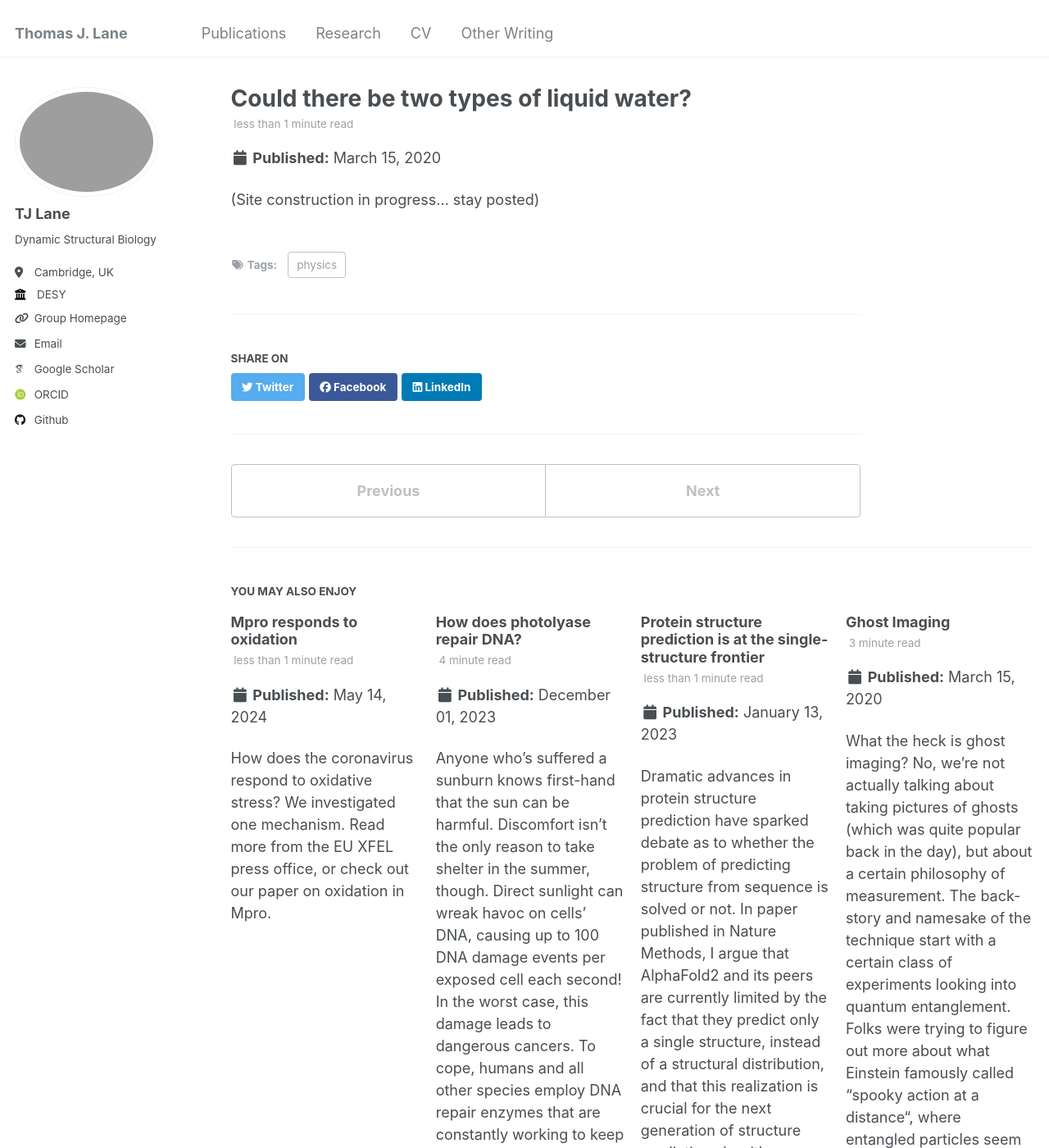
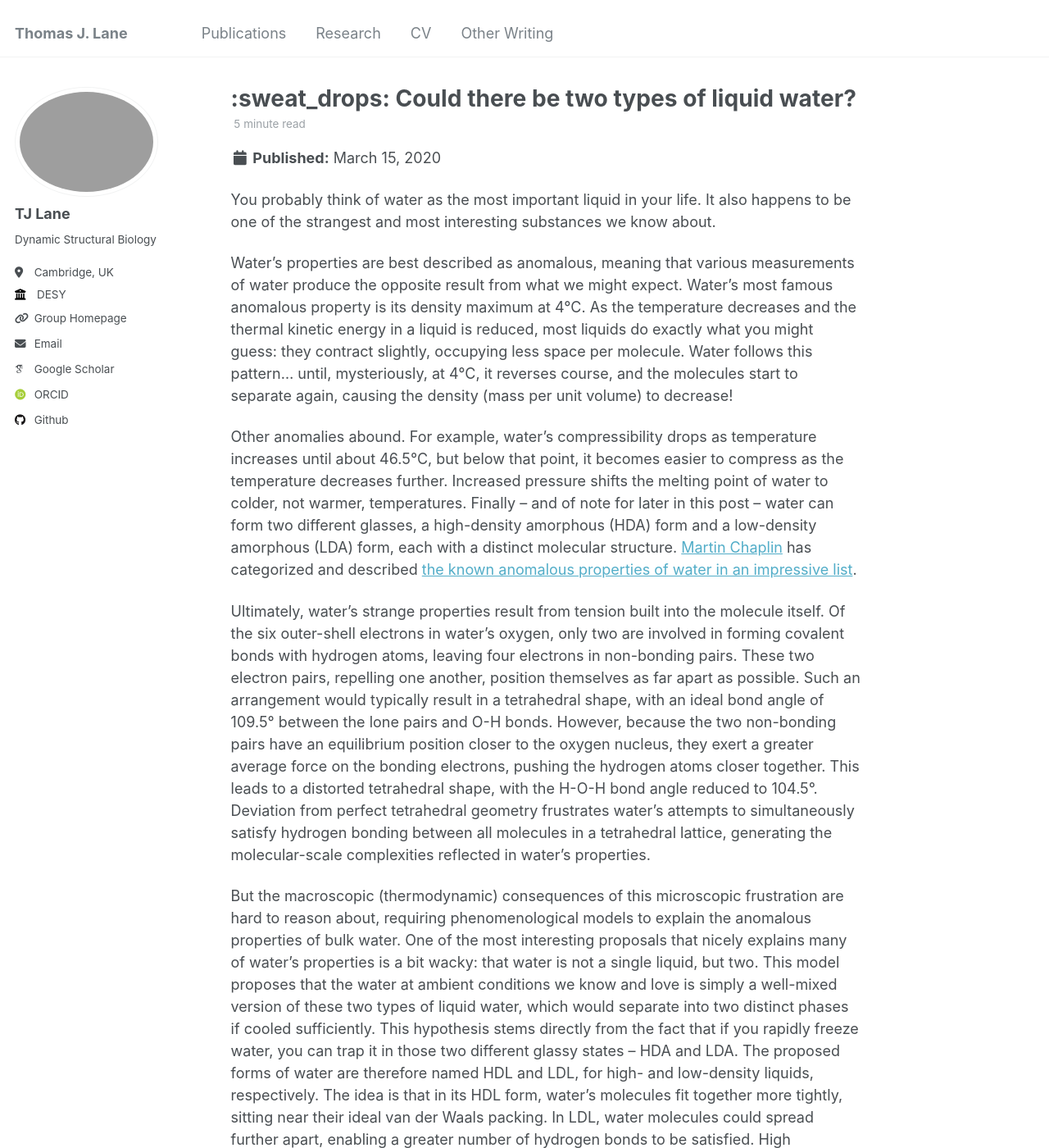
Before and after one commit to tjlane/tjlane.github.io, a Jekyll site: the page built from _posts/2020-05-01-two-kinds-of-water.md, in a window 1280 px wide and 1400 px high. Shown: the whole window at 82% size. Built offline with Jekyll 4.4.1, drawn with Linux system fonts in a browser that asks for light colours; some web fonts are replaced; some of the changed text lies outside the part shown.

Commit message:
water post

```diff
--- a/_posts/2020-05-01-two-kinds-of-water.md
+++ b/_posts/2020-05-01-two-kinds-of-water.md
@@ -1,9 +1,29 @@
 ---
-title: 'Could there be two types of liquid water?'
+title: ':sweat_drops: Could there be two types of liquid water?'
 date: 2020-03-15
 permalink: /posts/2020/water/
 tags:
   - physics
 ---
 
-(Site construction in progress... stay posted)
+You probably think of water as the most important liquid in your life. It also happens to be one of the strangest and most interesting substances we know about.
+
+Water’s properties are best described as anomalous, meaning that various measurements of water produce the opposite result from what we might expect. Water’s most famous anomalous property is its density maximum at 4°C. As the temperature decreases and the thermal kinetic energy in a liquid is reduced, most liquids do exactly what you might guess: they contract slightly, occupying less space per molecule. Water follows this pattern... until, mysteriously, at 4°C, it reverses course, and the molecules start to separate again, causing the density (mass per unit volume) to decrease!
+
+Other anomalies abound. For example, water’s compressibility drops as temperature increases until about 46.5°C, but below that point, it becomes easier to compress as the temperature decreases further. Increased pressure shifts the melting point of water to colder, not warmer, temperatures. Finally – and of note for later in this post – water can form two different glasses, a high-density amorphous (HDA) form and a low-density amorphous (LDA) form, each with a distinct molecular structure. [Martin Chaplin](https://water.lsbu.ac.uk/water/martin_chaplin.html) has categorized and described [the known anomalous properties of water in an impressive list]( https://water.lsbu.ac.uk/water/water_anomalies.html).
+
+Ultimately, water’s strange properties result from tension built into the molecule itself. Of the six outer-shell electrons in water’s oxygen, only two are involved in forming covalent bonds with hydrogen atoms, leaving four electrons in non-bonding pairs. These two electron pairs, repelling one another, position themselves as far apart as possible. Such an arrangement would typically result in a tetrahedral shape, with an ideal bond angle of 109.5° between the lone pairs and O-H bonds. However, because the two non-bonding pairs have an equilibrium position closer to the oxygen nucleus, they exert a greater average force on the bonding electrons, pushing the hydrogen atoms closer together. This leads to a distorted tetrahedral shape, with the H-O-H bond angle reduced to 104.5°. Deviation from perfect tetrahedral geometry frustrates water’s attempts to simultaneously satisfy hydrogen bonding between all molecules in a tetrahedral lattice, generating the molecular-scale complexities reflected in water’s properties.
+
+But the macroscopic (thermodynamic) consequences of this microscopic frustration are hard to reason about, requiring phenomenological models to explain the anomalous properties of bulk water. One of the most interesting proposals that nicely explains many of water’s properties is a bit wacky: that water is not a single liquid, but two. This model proposes that the water at ambient conditions we know and love is simply a well-mixed version of these two types of liquid water, which would separate into two distinct phases if cooled sufficiently. This hypothesis stems directly from the fact that if you rapidly freeze water, you can trap it in those two different glassy states – HDA and LDA. The proposed forms of water are therefore named HDL and LDL, for high- and low-density liquids, respectively. The idea is that in its HDL form, water’s molecules fit together more tightly, sitting near their ideal van der Waals packing. In LDL, water molecules could spread further apart, enabling a greater number of hydrogen bonds to be satisfied. High pressures would favor HDL, which has a higher density, while lower pressures would promote LDL.
+
+This model requires that HDL and LDL should, under specific conditions, phase separate into two distinct forms of liquid water. Therefore, it should be possible to experimentally validate or falsify this model by probing the structure of liquid water as it crosses this clearly defined boundary. The only problem: the phase coexistence line is expected to appear around 200 K and below, as illustrated in the phase diagram below:
+
+![water phase diagram](https://tjlane.github.io/files/waterpd.jpg)
+
+At these temperatures, liquid water spontaneously and rapidly undergoes homogeneous nucleation – that is, it freezes and forms ice! As a result, the phase coexistence line is said to lie deep in “no man’s land,” a region of pressure-temperature space that’s notoriously hard to probe experimentally.
+
+The [XSoLaS team](https://www.su.se/english/research/research-groups/experimental-x-ray-studies-of-liquids-and-surfaces-xsolas) led by Anders Nilsson of Stockholm University has pioneered beautiful experiments using the ultrafast light provided by XFELs to open up no man’s land and reveal its secrets. While at the LCLS, and then on sabbatical in Stockholm in 2019, I was able to participate in a number of experiments with Anders’ team. Using evaporative cooling and laser-based flash heating, they have found evidence of a phase transition in liquid water by probing no man’s land from both above (cooling) and below (heating). For instance, in one of our most exciting experiments together, we traveled to PAL-XFEL in Korea, and by heating amorphous water glasses, found the signatures of two [distinct forms of liquid water using wide-angle x-ray scattering](https://www.science.org/doi/full/10.1126/science.abb9385). The evidence for two forms of liquid water is growing!
+
+Lars Pettersson, who leads the theoretical component of XSoLaS, likes to say: water isn’t one complex liquid, but two simple liquids with a complex relationship. A beautiful way to stay something totally crazy.
+
+![Image credit: Jerker Lokrantz / Anders Nilsson](https://tjlane.github.io/files/hdl-ldl.jpg)
```
Also changed, not shown: files/hdl-ldl.jpg (added), files/waterpd.jpg (added).
